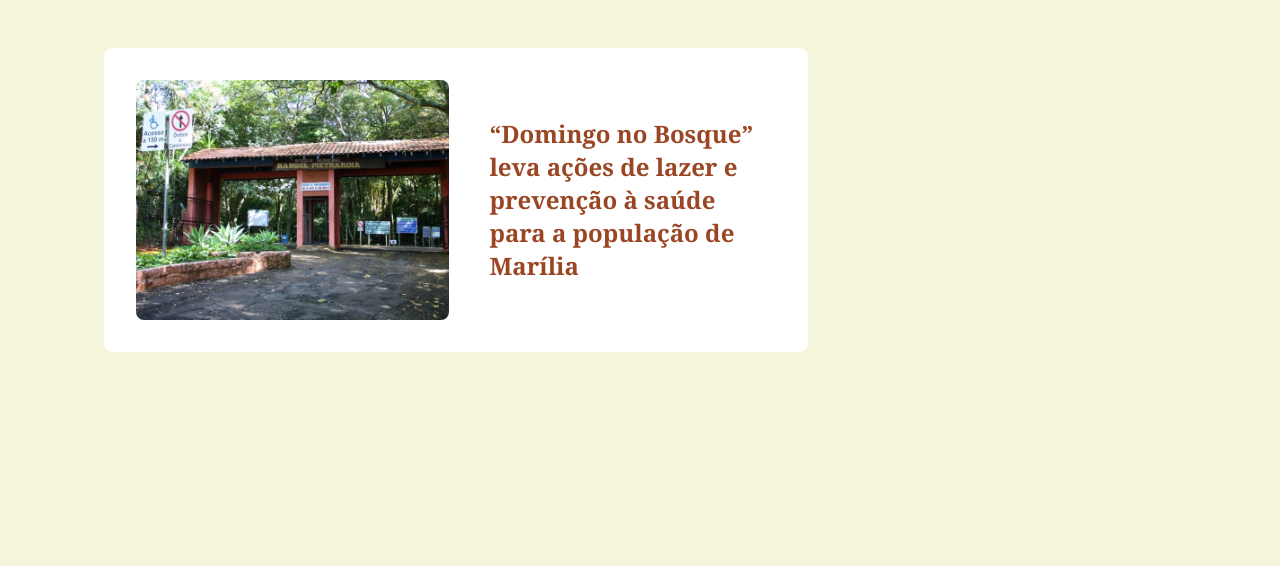
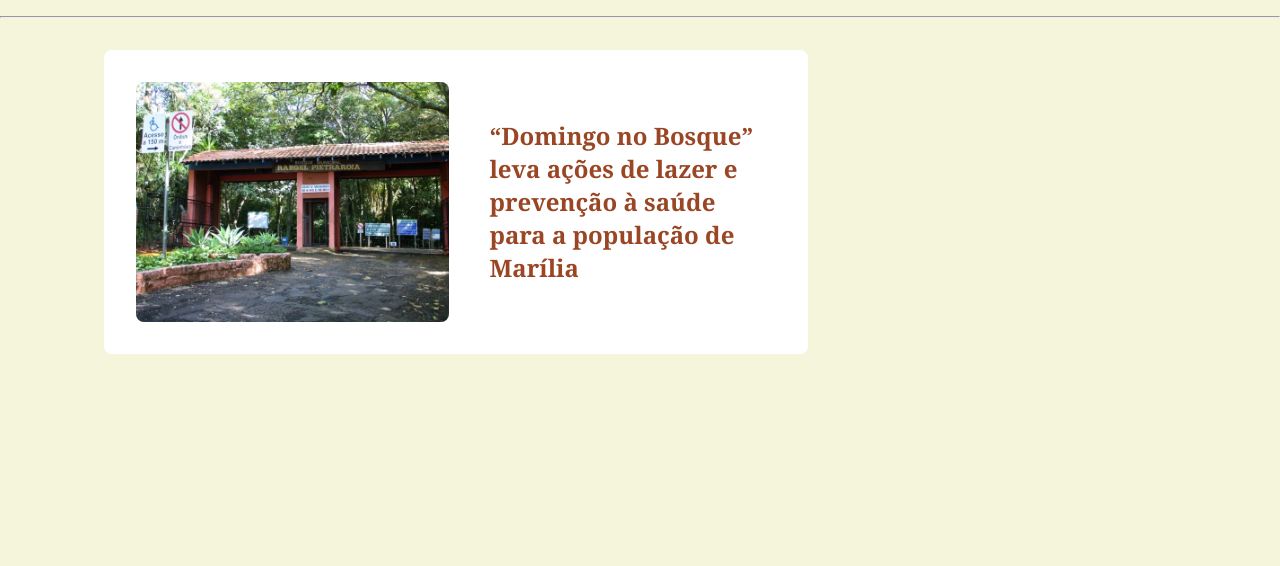
Before and after one commit to IsaacZanni/Marilia_Cena, a plain HTML site: page Nav/Cultura.html in a window 1280 px wide. Shown: the part 234-800 px from the top of the page. Drawn offline with Linux system fonts and the light colour scheme.

Commit message:
Acrescentando uma linha para dividir os tópicos

```diff
--- a/Nav/Cultura.html
+++ b/Nav/Cultura.html
@@ -33,6 +33,8 @@
         </ul>
     </nav>
 
+    <hr class="linha-separacao">
+
     <!-- Seção de notícias -->
     <section class="sec-noticias">
         <article class="artigo-noticia">
```
Also changed, not shown: Nav/Index.html (+2 -0 lines).
